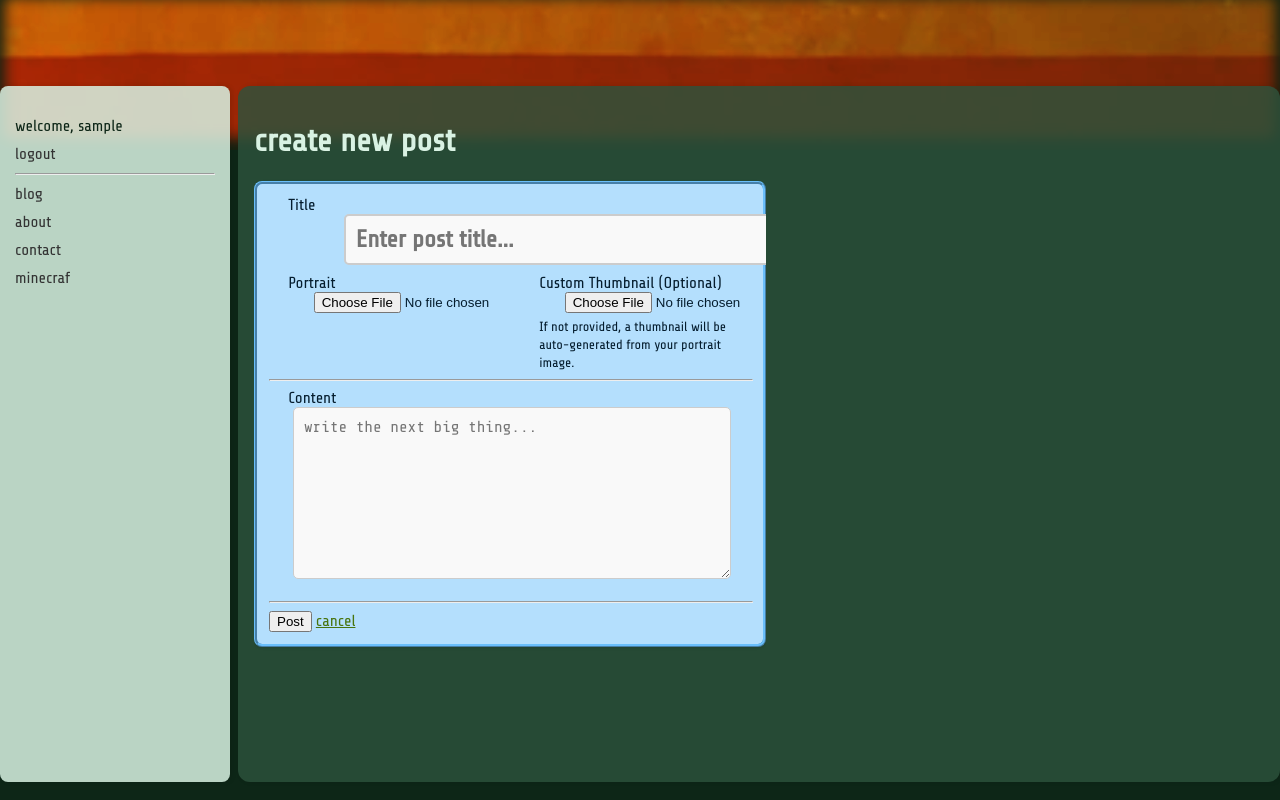
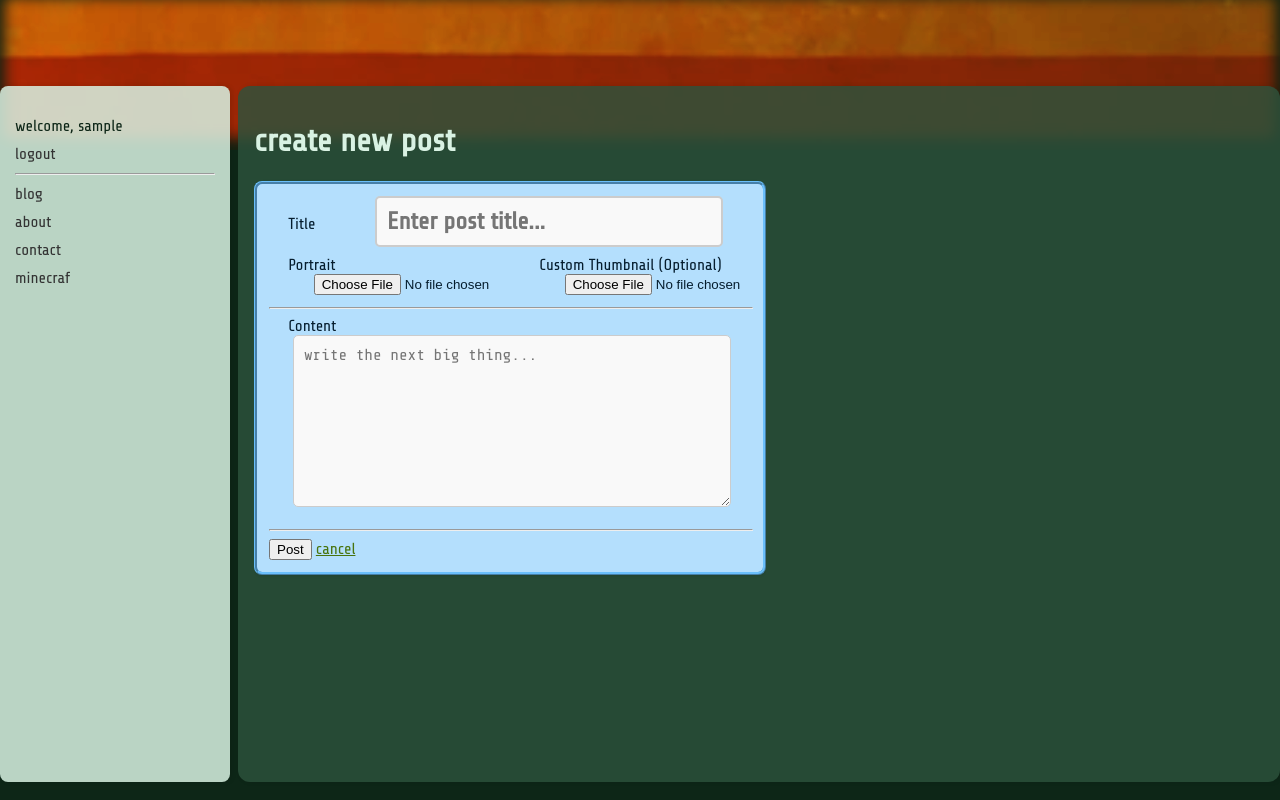
Before and after one commit to turingcompletejeff/flask-site, a Flask app: page /post/new in a window 1280 px wide. Run offline with Flask 3, Linux system fonts and the light colour scheme; the visitor is signed in with stand-in values (Sample User, id 1); some libraries are stand-ins or nearby versions; some web fonts are replaced.

Commit message:
TC-16 shortened title field. removed help text.

```diff
--- a/app/static/css/styles.css
+++ b/app/static/css/styles.css
@@ -491,7 +491,7 @@ textarea.form__field {
   border: 2px solid #ccc;
   border-radius: 5px;
   padding: 10px;
-  width: 90%;
+  width: 70%;
   background-color: #f9f9f9;
   font-family: "Share Tech", sans-serif;
 }
--- a/app/templates/new_post.html
+++ b/app/templates/new_post.html
@@ -32,7 +32,6 @@
           <div class="form__group">
             {{ form.thumbnail.label(class_="form__label") }}
             {{ form.thumbnail(class_="form__field", id="blog-thumbnail-input") }}
-            <small class="form__help">If not provided, a thumbnail will be auto-generated from your portrait image.</small>
             {%- for error in form.thumbnail.errors %}
               <span class="form__error">{{ error }}</span>
             {% endfor %}
```
